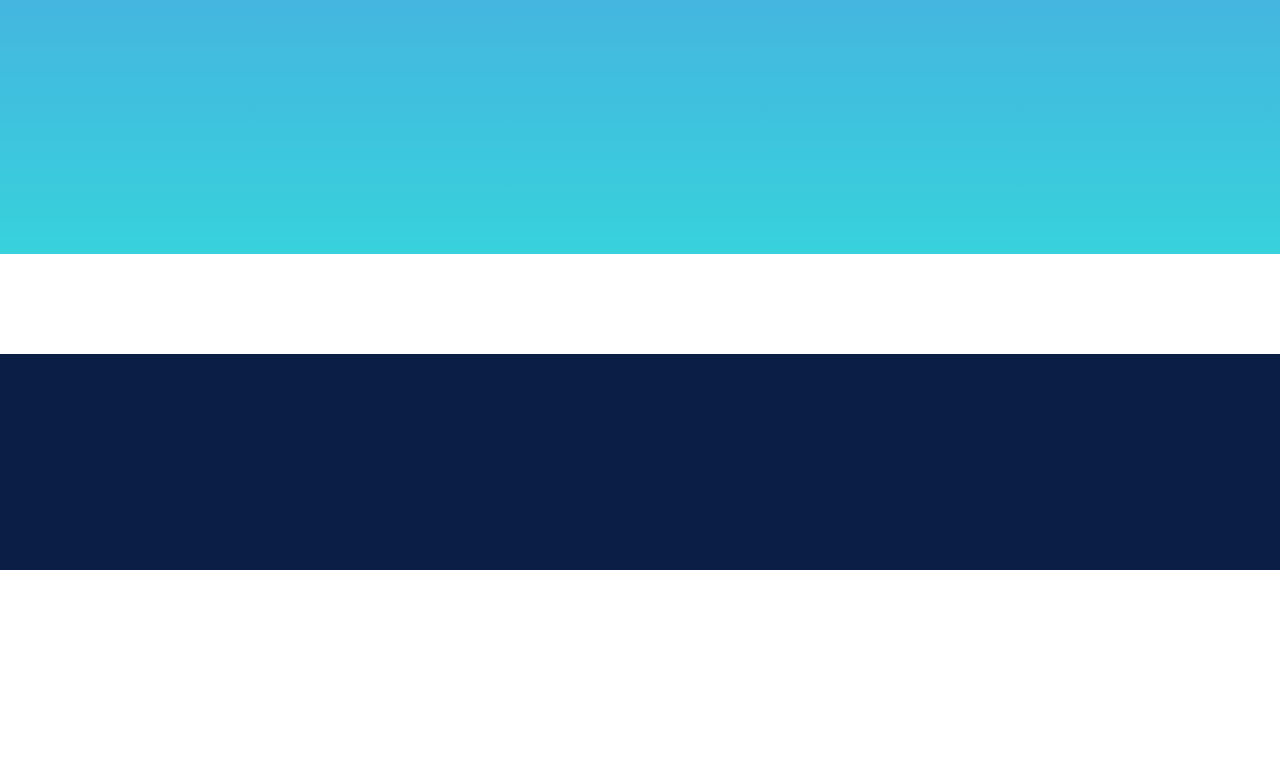
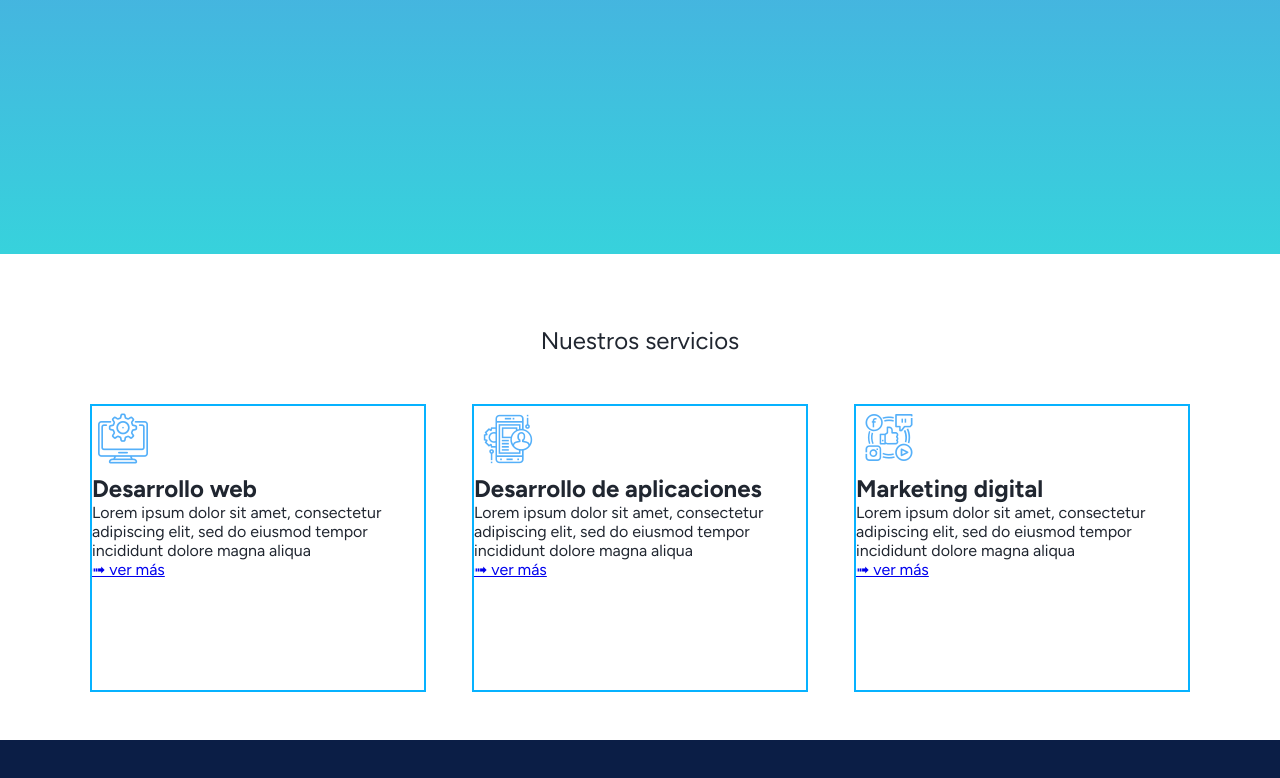
Before and after one commit to exegeses/html-71616, a plain HTML site: page _proyecto/index.html in a window 1280 px wide. Shown: the part 530-1308 px from the top of the page. Before the commit the page ends 1100 px from the top, so only its background shows below. Drawn offline with Linux system fonts and the light colour scheme.

Commit message:
Proyecto integrador | sección servicios

```diff
--- a/_proyecto/css/estilos.css
+++ b/_proyecto/css/estilos.css
@@ -61,8 +61,32 @@ main{
                 margin-bottom: 40px;
             }
             #hero article div h2{
+                font-size: 40px;
+                width: 478px;
+            }
 
-            }
+/* sección servicios */
+#servicios{
+    width: 1100px;
+    height: 414px;
+    margin: auto;
+    margin-top: 72px;
+
+    display: flex;
+    flex-wrap: wrap; /* Respeta los anchos de los elementos contenidos */
+    justify-content: space-between;
+}
+    #servicios h3{
+        font-size: 24px;
+        font-weight: 400;
+        width: 100%;
+        text-align: center;
+    }
+    #servicios article{
+        width: 336px;
+        height: 288px;
+        border: 2px solid #07B2FF;
+    }
 
 
 footer{
--- a/_proyecto/index.html
+++ b/_proyecto/index.html
@@ -35,6 +35,38 @@
             </article>
         </section>
 
+        <section id="servicios">
+
+            <h3>Nuestros servicios</h3>
+            <article>
+                <img src="imgs/web-dev.png" alt="Desarrollo web">
+                <h2>Desarrollo web</h2>
+                <p>
+                    Lorem ipsum dolor sit amet, consectetur adipiscing elit, sed do eiusmod tempor incididunt dolore magna aliqua
+                </p>
+                <a href="#!">➟ ver más</a>
+            </article>
+
+            <article>
+                <img src="imgs/app-dev.png" alt="Desarrollo de aplicaciones">
+                <h2>Desarrollo de aplicaciones</h2>
+                <p>
+                    Lorem ipsum dolor sit amet, consectetur adipiscing elit, sed do eiusmod tempor incididunt dolore magna aliqua
+                </p>
+                <a href="#!">➟ ver más</a>
+            </article>
+
+            <article>
+                <img src="imgs/mkt.png" alt="Marketing digital">
+                <h2>Marketing digital</h2>
+                <p>
+                    Lorem ipsum dolor sit amet, consectetur adipiscing elit, sed do eiusmod tempor incididunt dolore magna aliqua
+                </p>
+                <a href="#!">➟ ver más</a>
+            </article>
+
+        </section>
+
     </main>
     <footer>
 
```
Also changed, not shown: _proyecto/imgs/app-dev.png (added), _proyecto/imgs/mkt.png (added), _proyecto/imgs/web-dev.png (added).
